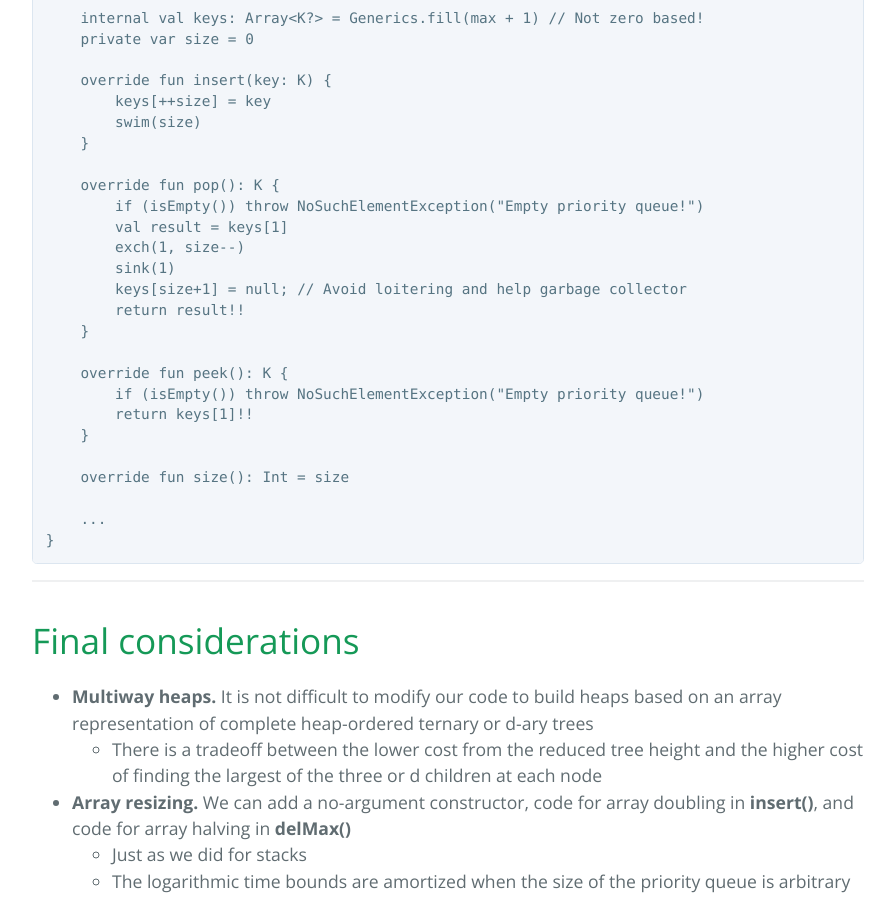
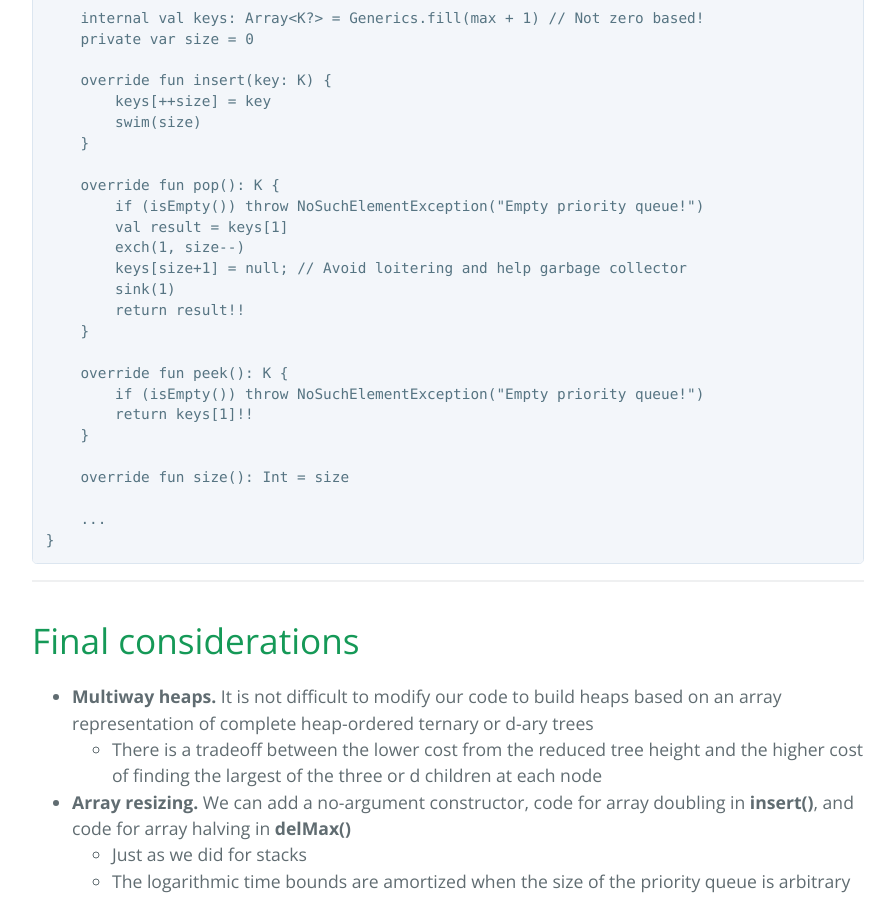
Before and after one commit to FacultadDeIngenieria/anaydis, a Jekyll site: the page built from presentation/priority_queues/priority_queues.md, in a window 1280 px wide and 900 px high, scrolled down 10262 px. Shown: the whole window, without its empty margins (192-1087 px from the left). Built offline with Jekyll 4.4.1, drawn with Linux system fonts in a browser that asks for light colours; our own code applies the rules of GitHub Pages for plain Markdown files.

Commit message:
Minor fix to HPQ.

```diff
--- a/presentation/priority_queues/priority_queues.md
+++ b/presentation/priority_queues/priority_queues.md
@@ -269,8 +269,8 @@ class HeapPriorityQueue<K>(max: Int, private val comparator: Comparator<K>) : Pr
         if (isEmpty()) throw NoSuchElementException("Empty priority queue!")
         val result = keys[1]
         exch(1, size--)
+        keys[size+1] = null; // Avoid loitering and help garbage collector
         sink(1)
-        keys[size+1] = null; // Avoid loitering and help garbage collector
         return result!!
     }
 
```
